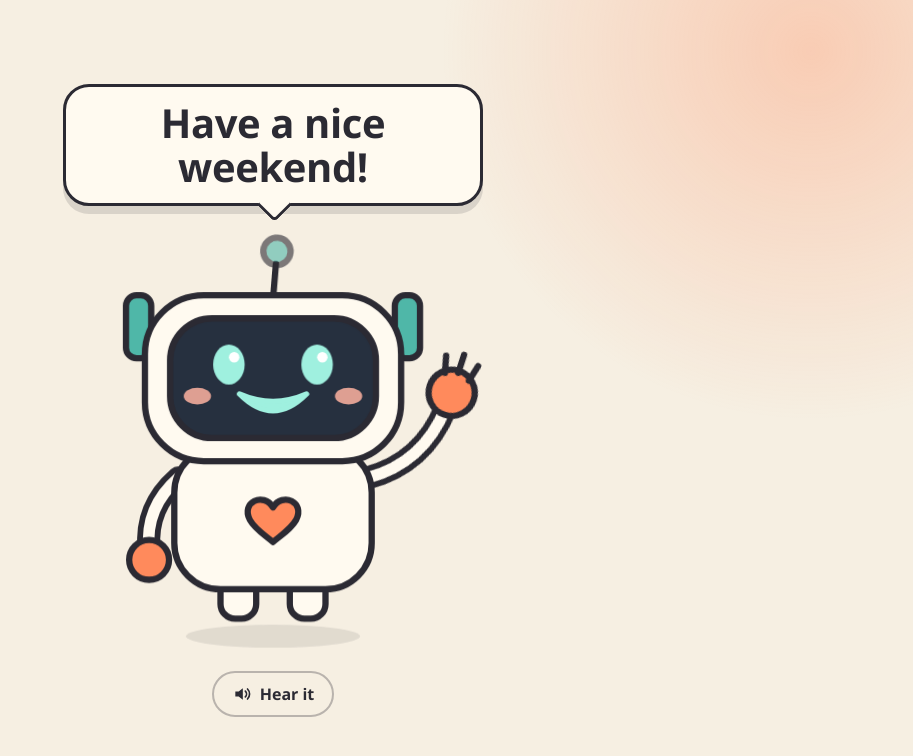
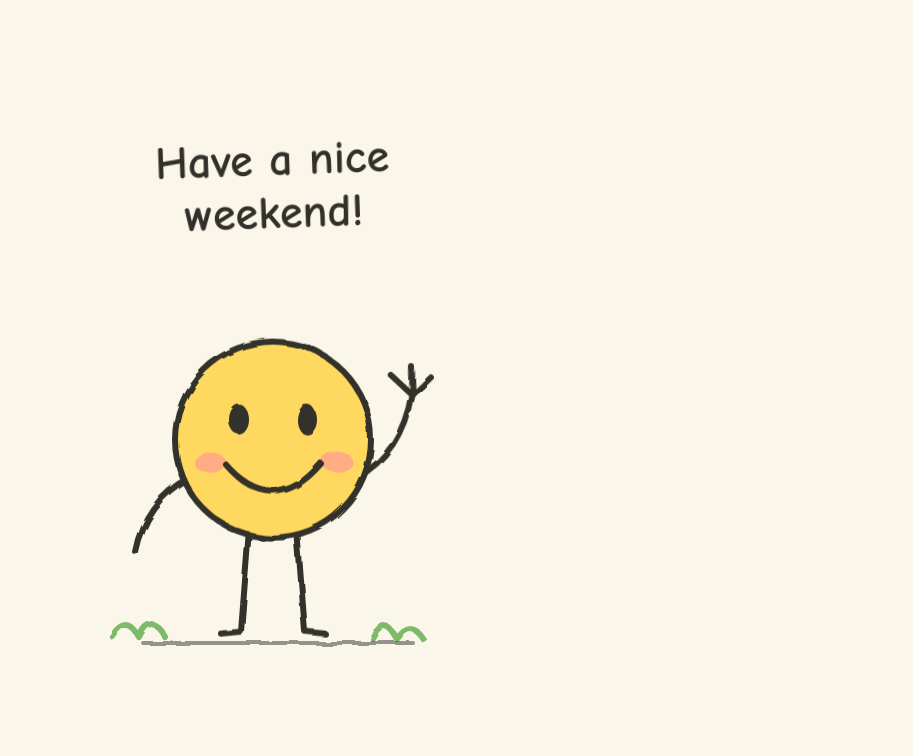
Before and after one commit to jgriffith3433/theplacedepartmentwebsite, a plain HTML site: page index.html in a window 1280 px wide. Shown: the whole page, without its empty margins (367-1280 px from the left). Drawn offline with Linux system fonts and the light colour scheme.

Commit message:
Front page: a simple hand-drawn friend that waves and says "Have a nice weekend"
No robot and no recorded voice: one small drawn page. weekend.mp3 is removed.

Co-Authored-By: Claude Fable 5.2 <noreply@anthropic.com>

```diff
--- a/index.html
+++ b/index.html
@@ -5,99 +5,50 @@
 <meta name="viewport" content="width=device-width, initial-scale=1, viewport-fit=cover">
 <title>Have a nice weekend</title>
 <meta name="description" content="A friendly A.I. waving hello. Have a nice weekend.">
-<meta name="theme-color" content="#f6efe2">
+<meta name="theme-color" content="#fbf6ea">
 <style>
-  :root { --paper: #f6efe2; --ink: #2b2a33; --soft: #6b6878; --body: #fffaf0; --line: #2b2a33; --accent: #ff8a5c; --accent2: #4fb7a8; --cheek: #ffb3a1; --screen: #26303f; --glow: #9ff0df; --shadow: rgba(43, 42, 51, .14); }
-  @media (prefers-color-scheme: dark) { :root { --paper: #171a22; --ink: #f3eee4; --soft: #a5a2b3; --body: #e9e4d8; --line: #0e1016; --accent: #ff9a70; --accent2: #5fcdbd; --cheek: #ff9d8a; --screen: #1d2531; --glow: #a8f5e5; --shadow: rgba(0, 0, 0, .45); } }
-  * { box-sizing: border-box; }
+  :root { --paper: #fbf6ea; --ink: #33302b; --face: #ffd95e; --cheek: #ff9f8c; --grass: #7dbb6a; }
+  @media (prefers-color-scheme: dark) { :root { --paper: #23211d; --ink: #f1ebdd; --face: #f2c94c; --cheek: #f08a78; --grass: #6aa659; } }
   html, body { height: 100%; margin: 0; }
-  body { background: var(--paper); color: var(--ink); font-family: ui-rounded, "SF Pro Rounded", "Segoe UI", system-ui, sans-serif; display: flex; flex-direction: column; align-items: center; justify-content: center; padding: 24px 16px; overflow: hidden; -webkit-tap-highlight-color: transparent; }
-  .sun { position: fixed; width: 60vmax; height: 60vmax; border-radius: 50%; right: -22vmax; top: -26vmax; background: radial-gradient(circle, color-mix(in srgb, var(--accent) 34%, transparent), transparent 68%); pointer-events: none; }
-  .stage { position: relative; width: min(420px, 86vw); }
-  .bubble { position: relative; margin: 0 auto 6px; width: fit-content; max-width: 100%; background: var(--body); color: #2b2a33; border: 3px solid var(--line); border-radius: 26px; padding: 14px 24px; font-size: clamp(26px, 7.4vw, 40px); font-weight: 800; letter-spacing: -.01em; line-height: 1.1; text-align: center; box-shadow: 0 8px 0 var(--shadow); transform-origin: 50% 100%; animation: pop .7s cubic-bezier(.2, 1.5, .4, 1) .5s both; }
-  .bubble::after { content: ""; position: absolute; left: 50%; bottom: -14px; width: 22px; height: 22px; margin-left: -11px; background: var(--body); border-right: 3px solid var(--line); border-bottom: 3px solid var(--line); transform: rotate(45deg); border-bottom-right-radius: 5px; }
-  svg { display: block; width: 100%; height: auto; overflow: visible; cursor: pointer; }
-  .bot { animation: bob 3.2s ease-in-out infinite; transform-origin: 200px 380px; }
-  .arm { transform-origin: 290px 262px; animation: wave 1.5s ease-in-out infinite; }
-  .eye { transform-origin: center; transform-box: fill-box; animation: blink 4.6s infinite; }
-  .ant { transform-origin: 200px 92px; animation: sway 3.2s ease-in-out infinite; }
-  .bulb { animation: pulse 1.6s ease-in-out infinite; }
-  .ground { transform-origin: 200px 404px; animation: squash 3.2s ease-in-out infinite; }
-  .talk .mouth { animation: say .26s ease-in-out infinite alternate; transform-origin: center; transform-box: fill-box; }
-  button { margin-top: 18px; font: inherit; font-size: 16px; font-weight: 700; color: var(--ink); background: transparent; border: 2px solid color-mix(in srgb, var(--ink) 30%, transparent); border-radius: 999px; padding: 10px 18px; cursor: pointer; display: inline-flex; align-items: center; gap: 8px; }
-  button:hover { border-color: var(--ink); }
-  button:focus-visible, svg:focus-visible { outline: 3px solid var(--accent2); outline-offset: 4px; }
-  @keyframes pop { from { transform: scale(0); opacity: 0; } to { transform: scale(1); opacity: 1; } }
-  @keyframes bob { 0%, 100% { transform: translateY(0); } 50% { transform: translateY(-9px); } }
-  @keyframes squash { 0%, 100% { transform: scaleX(1); opacity: 1; } 50% { transform: scaleX(.86); opacity: .7; } }
-  @keyframes wave { 0%, 100% { transform: rotate(-8deg); } 50% { transform: rotate(26deg); } }
-  @keyframes sway { 0%, 100% { transform: rotate(-5deg); } 50% { transform: rotate(5deg); } }
-  @keyframes pulse { 0%, 100% { opacity: .55; } 50% { opacity: 1; } }
-  @keyframes blink { 0%, 93%, 100% { transform: scaleY(1); } 96% { transform: scaleY(.08); } }
-  @keyframes say { from { transform: scaleY(.75); } to { transform: scaleY(1.2); } }
-  @media (prefers-reduced-motion: reduce) { .bot, .ground, .ant, .bulb, .eye { animation: none; } .arm { animation-duration: 3s; } }
+  body { background: var(--paper); color: var(--ink); font-family: "Segoe Print", "Bradley Hand", "Comic Sans MS", "Chalkboard SE", cursive; display: flex; flex-direction: column; align-items: center; justify-content: center; padding: 24px 16px; box-sizing: border-box; overflow: hidden; }
+  main { width: min(400px, 86vw); }
+  h1 { margin: 0 0 4px; text-align: center; font-size: clamp(30px, 9vw, 46px); line-height: 1.15; font-weight: 700; transform: rotate(-2deg); }
+  svg { display: block; width: 100%; height: auto; overflow: visible; }
+  .friend { animation: bob 3s ease-in-out infinite; }
+  .arm { transform-origin: 284px 238px; animation: wave 1.3s ease-in-out infinite; }
+  .eye { transform-origin: center; transform-box: fill-box; animation: blink 4.4s infinite; }
+  @keyframes bob { 0%, 100% { transform: translateY(0); } 50% { transform: translateY(-7px); } }
+  @keyframes wave { 0%, 100% { transform: rotate(-12deg); } 50% { transform: rotate(22deg); } }
+  @keyframes blink { 0%, 93%, 100% { transform: scaleY(1); } 96% { transform: scaleY(.1); } }
+  @media (prefers-reduced-motion: reduce) { .friend, .eye { animation: none; } .arm { animation-duration: 3s; } }
 </style>
 </head>
 <body>
-<div class="sun"></div>
-<main class="stage">
-  <h1 class="bubble">Have a nice weekend!</h1>
-  <svg id="bot" viewBox="0 0 400 420" role="img" aria-label="A smiling A.I. robot waving" tabindex="0">
-    <ellipse class="ground" cx="200" cy="404" rx="96" ry="11" fill="var(--shadow)"/>
-    <g class="bot" stroke="var(--line)" stroke-width="6" stroke-linecap="round" stroke-linejoin="round">
-      <!-- the waving arm, behind the body -->
-      <g class="arm">
-        <path d="M290 262 Q336 232 340 176" fill="none" stroke-width="22" stroke="var(--line)"/>
-        <path d="M290 262 Q336 232 340 176" fill="none" stroke-width="11" stroke="var(--body)"/>
-        <circle cx="341" cy="160" r="22" fill="var(--accent)"/>
-        <path d="M329 144 L325 128 M341 140 L341 122 M353 144 L357 128" fill="none"/>
+<main>
+  <h1>Have a nice weekend!</h1>
+  <svg viewBox="0 0 400 420" role="img" aria-label="A smiling friend waving, drawn by hand">
+    <defs><filter id="wobble" x="-10%" y="-10%" width="120%" height="120%"><feTurbulence type="fractalNoise" baseFrequency=".03" numOctaves="2" seed="4" result="n"/><feDisplacementMap in="SourceGraphic" in2="n" scale="7"/></filter></defs>
+    <g filter="url(#wobble)" fill="none" stroke="var(--ink)" stroke-width="6" stroke-linecap="round" stroke-linejoin="round">
+      <path d="M40 392 q14 -22 26 0 q12 -26 26 0 M300 394 q12 -24 24 0 q14 -20 26 0" stroke="var(--grass)"/>
+      <path d="M70 398 H340" stroke-width="4" opacity=".5"/>
+      <g class="friend">
+        <g class="arm">
+          <path d="M284 238 Q330 218 346 160"/>
+          <path d="M346 160 L328 140 M346 160 L348 132 M346 160 L366 144"/>
+        </g>
+        <path d="M116 238 Q72 262 62 312"/>
+        <path d="M176 290 L168 392 L148 394 M224 290 L232 392 L252 394"/>
+        <circle cx="200" cy="200" r="98" fill="var(--face)"/>
+        <g stroke="none">
+          <ellipse class="eye" cx="166" cy="180" rx="10" ry="15" fill="#33302b"/>
+          <ellipse class="eye" cx="234" cy="180" rx="10" ry="15" fill="#33302b"/>
+          <ellipse cx="136" cy="222" rx="16" ry="10" fill="var(--cheek)" opacity=".8"/>
+          <ellipse cx="264" cy="222" rx="16" ry="10" fill="var(--cheek)" opacity=".8"/>
+        </g>
+        <path d="M152 224 Q200 280 248 224" stroke="#33302b"/>
       </g>
-      <!-- the resting arm -->
-      <path d="M110 262 Q78 290 82 330" fill="none" stroke-width="22" stroke="var(--line)"/>
-      <path d="M110 262 Q78 290 82 330" fill="none" stroke-width="11" stroke="var(--body)"/>
-      <circle cx="82" cy="340" r="19" fill="var(--accent)"/>
-      <!-- legs -->
-      <rect x="150" y="352" width="34" height="44" rx="14" fill="var(--body)"/>
-      <rect x="216" y="352" width="34" height="44" rx="14" fill="var(--body)"/>
-      <!-- body -->
-      <rect x="106" y="232" width="188" height="136" rx="44" fill="var(--body)"/>
-      <path d="M200 290 c-9 -15 -31 -5 -22 12 c5 9 15 15 22 21 c7 -6 17 -12 22 -21 c9 -17 -13 -27 -22 -12z" fill="var(--accent)"/>
-      <!-- antenna -->
-      <g class="ant">
-        <path d="M200 92 L200 58" fill="none"/>
-        <circle class="bulb" cx="200" cy="46" r="13" fill="var(--accent2)"/>
-      </g>
-      <!-- head -->
-      <rect x="60" y="88" width="24" height="60" rx="10" fill="var(--accent2)"/>
-      <rect x="316" y="88" width="24" height="60" rx="10" fill="var(--accent2)"/>
-      <rect x="78" y="88" width="244" height="158" rx="56" fill="var(--body)"/>
-      <rect x="102" y="110" width="196" height="114" rx="40" fill="var(--screen)"/>
-      <g stroke="none">
-        <ellipse class="eye" cx="158" cy="154" rx="15" ry="19" fill="var(--glow)"/>
-        <ellipse class="eye" cx="242" cy="154" rx="15" ry="19" fill="var(--glow)"/>
-        <circle cx="163" cy="147" r="5" fill="#fff"/>
-        <circle cx="247" cy="147" r="5" fill="#fff"/>
-        <ellipse cx="128" cy="184" rx="13" ry="8" fill="var(--cheek)" opacity=".85"/>
-        <ellipse cx="272" cy="184" rx="13" ry="8" fill="var(--cheek)" opacity=".85"/>
-      </g>
-      <path class="mouth" d="M168 182 Q200 214 232 182 Q200 196 168 182z" fill="var(--glow)" stroke="var(--glow)" stroke-width="5"/>
     </g>
   </svg>
 </main>
-<button id="hear" type="button" aria-label="Hear it"><svg viewBox="0 0 24 24" style="width:20px;height:20px;cursor:inherit" aria-hidden="true"><path d="M4 9v6h4l5 4V5L8 9H4z" fill="currentColor"/><path d="M16 8.5a5 5 0 0 1 0 7M18.6 6a8.5 8.5 0 0 1 0 12" fill="none" stroke="currentColor" stroke-width="2" stroke-linecap="round"/></svg>Hear it</button>
-<audio id="voice" src="weekend.mp3" preload="auto"></audio>
-<script>
-  // The robot says its line out loud: straight away where the browser allows sound, otherwise on the first tap.
-  var a = document.getElementById('voice'), bot = document.getElementById('bot'), said = false;
-  function say() { a.currentTime = 0; var p = a.play(); if (p) p.then(function () { said = true; }).catch(function () {}); }
-  a.addEventListener('play', function () { bot.classList.add('talk'); });
-  a.addEventListener('pause', function () { bot.classList.remove('talk'); });
-  a.addEventListener('ended', function () { bot.classList.remove('talk'); });
-  document.getElementById('hear').addEventListener('click', function (e) { e.stopPropagation(); say(); });
-  bot.addEventListener('click', function (e) { e.stopPropagation(); say(); });
-  bot.addEventListener('keydown', function (e) { if (e.key === 'Enter' || e.key === ' ') { e.preventDefault(); say(); } });
-  document.addEventListener('pointerdown', function first() { document.removeEventListener('pointerdown', first); if (!said) say(); });
-  setTimeout(say, 900);
-</script>
 </body>
 </html>
```
Also changed, not shown: 1 other file.
